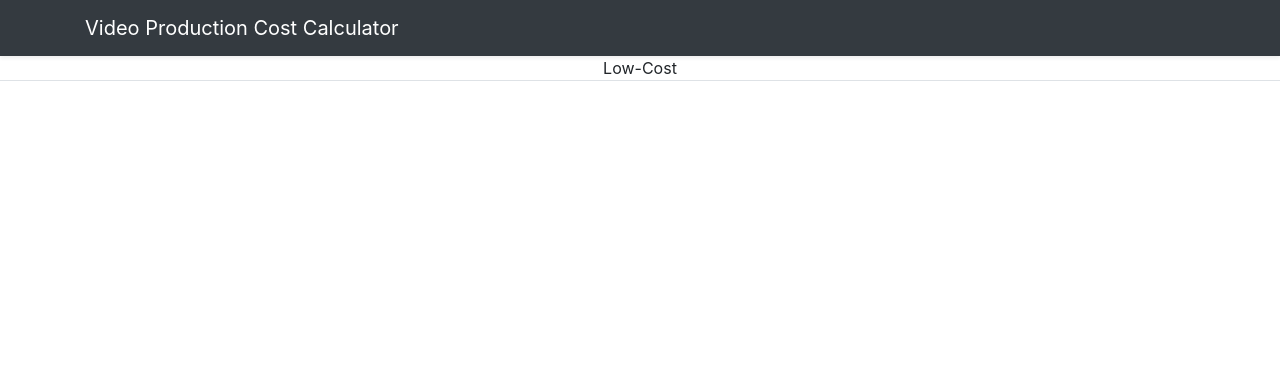
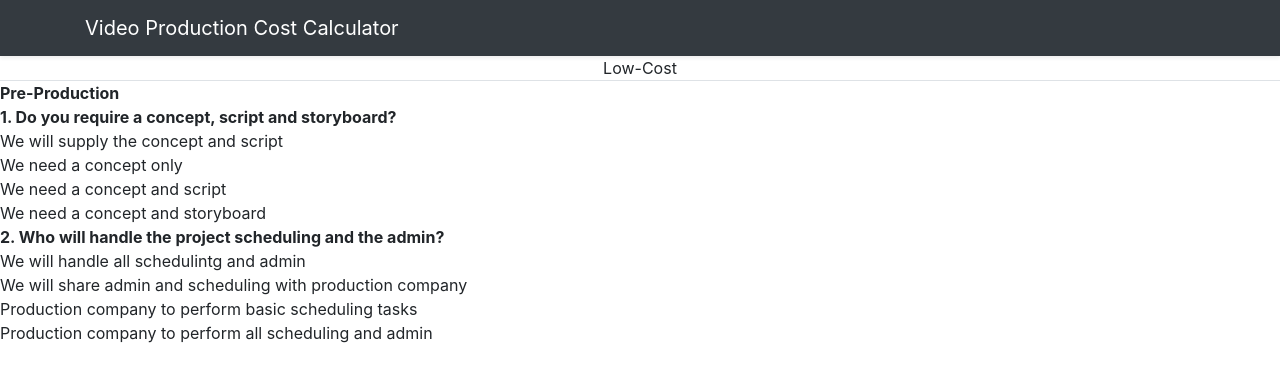
Before and after one commit to EyeFuelPR/react-calculator, a React app: page / in a window 1280 px wide. Shown: the top 382 px of the page. Built offline with nearby package versions, Linux system fonts and the light colour scheme.

Commit message:
Create reusable components

```diff
--- a/src/App.tsx
+++ b/src/App.tsx
@@ -1,17 +1,34 @@
 import React from 'react';
 
 import { Header } from './components/Header';
+import { Sections } from './components/Sections';
 import { Tabs } from './components/Tabs';
 import { questionnaire } from './data/questionnaire';
 
-export class App extends React.PureComponent {
+interface IState {
+    currentTab: number;
+}
+
+export class App extends React.PureComponent<{}, IState> {
+    public state: IState = {
+        currentTab: 0,
+    }
+
     public render() {
         const { title, tabs } = questionnaire;
+        const { currentTab } = this.state;
         return (
             <>
                 <Header title={title}/>
-                <Tabs tabs={tabs}/>
+                <Tabs tabs={tabs} onTabClicked={this.onTabClick}/>
+                <Sections sections={tabs[currentTab].sections}/>
             </>
         );
     }
+
+    private onTabClick = (tabIndex: number) => {
+        this.setState({
+            currentTab: tabIndex,
+        })
+    }
 }
--- /dev/null
+++ b/src/components/Options.tsx
@@ -0,0 +1,16 @@
+import React from 'react';
+
+import { IOption } from '../data/questionnaire';
+
+interface IProps {
+    options: IOption[];
+}
+
+export class Options extends React.PureComponent<IProps> {
+    public render() {
+        const { options } = this.props;
+        return options.map((option, index) => (
+            <div key={index}>{ option.title }</div>
+        ))
+    }
+}
--- /dev/null
+++ b/src/components/Questions.tsx
@@ -0,0 +1,20 @@
+import React from 'react';
+
+import { IQuestion } from '../data/questionnaire';
+import { Options } from './Options';
+
+interface IProps {
+    questions: IQuestion[]
+}
+
+export class Questions extends React.PureComponent<IProps> {
+    public render() {
+        const { questions } = this.props;
+        return questions.map((question, index) => (
+            <div key={index}>
+                <strong>{ question.title }</strong>
+                <Options options={question.options}/>
+            </div>
+        ))
+    }
+}
--- /dev/null
+++ b/src/components/Sections.tsx
@@ -0,0 +1,20 @@
+import React from 'react';
+
+import { ISection } from '../data/questionnaire';
+import { Questions } from './Questions';
+
+interface IProps {
+    sections: ISection[];
+}
+
+export class Sections extends React.PureComponent<IProps> {
+    public render() {
+        const { sections } = this.props;
+        return sections.map((section, index) => (
+            <div key={index}>
+                <strong>{ section.title }</strong>
+                <Questions questions={section.questions}/>
+            </div>
+        ))
+    }
+}
--- a/src/components/Tabs.tsx
+++ b/src/components/Tabs.tsx
@@ -5,6 +5,7 @@ import { ITab } from '../data/questionnaire';
 
 interface IProps {
     tabs: ITab[];
+    onTabClicked: (tabIndex: number) => void;
 }
 
 export class Tabs extends React.PureComponent<IProps> {
@@ -15,7 +16,9 @@ export class Tabs extends React.PureComponent<IProps> {
                 {
                     tabs.map((tab, index) => {
                         return (
-                            <Nav.Item>{ tab.title }</Nav.Item>
+                            <Nav.Item onClick={() => this.props.onTabClicked(index)} key={index}>
+                                { tab.title }
+                            </Nav.Item>
                         )
                     })
                 }
```
